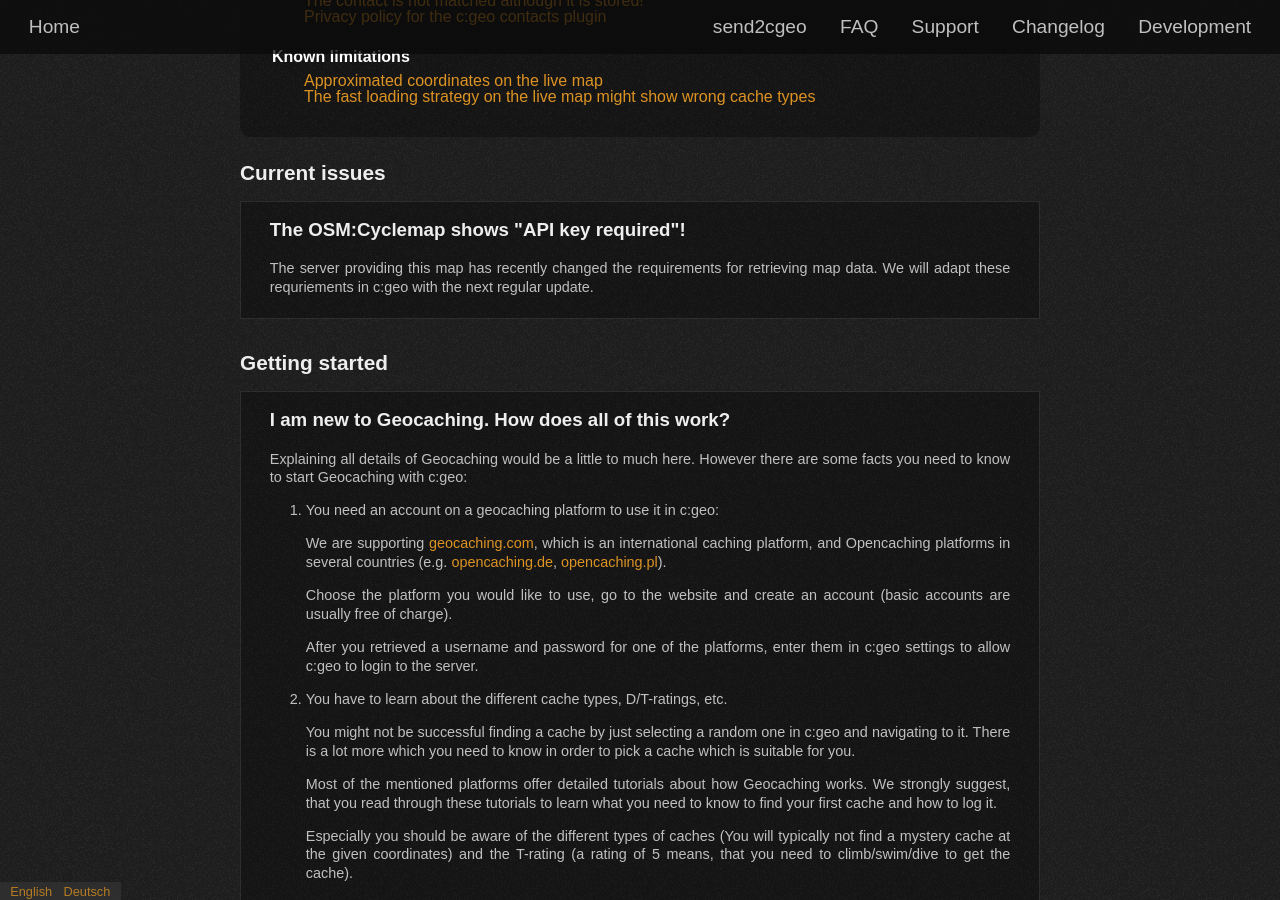
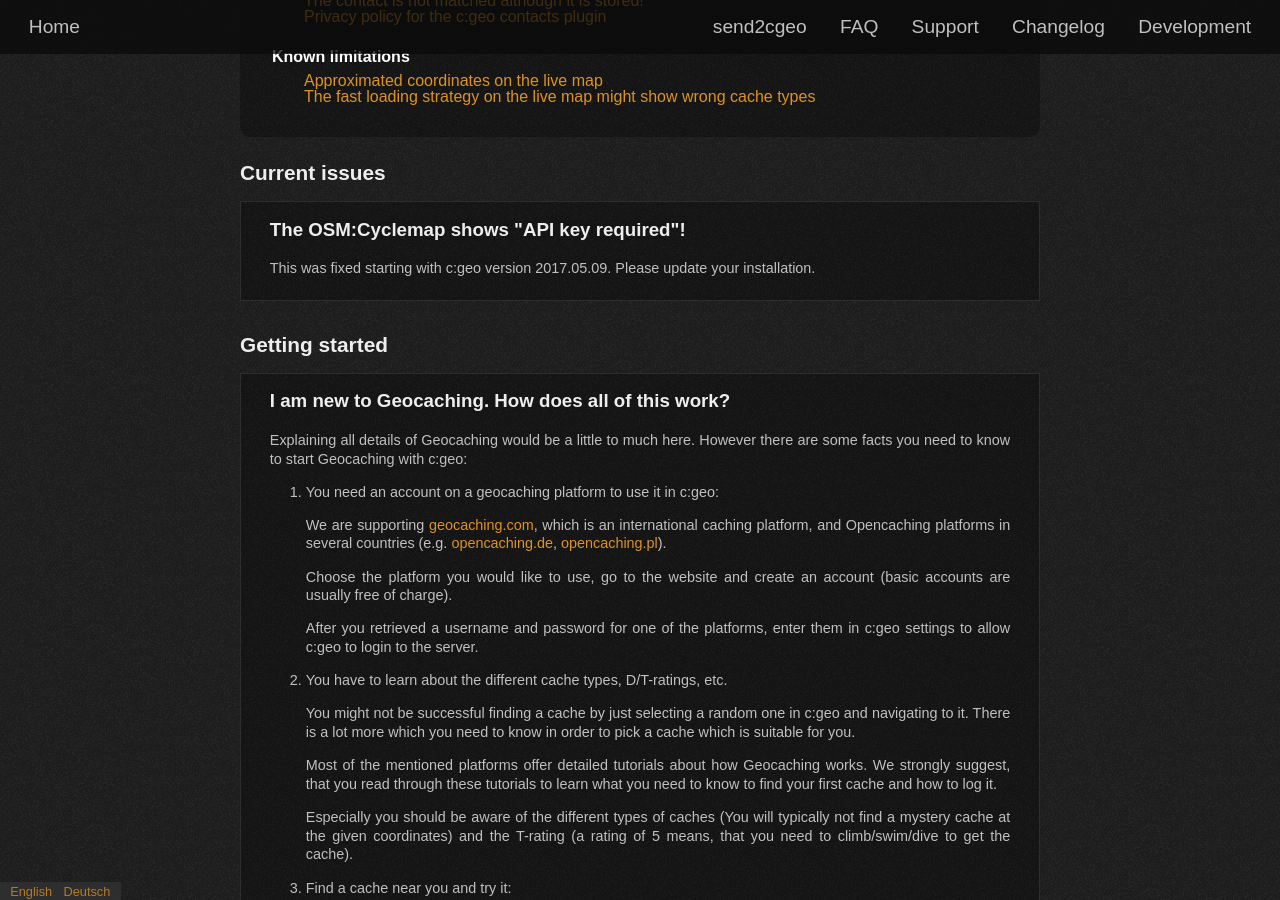
Before and after one commit to cgeo/cgeo.github.io, a Jekyll site: the page built from faq.html, in a window 1280 px wide and 900 px high, scrolled down 2552 px. Built offline with Jekyll 4.4.1, drawn with Linux system fonts in a browser that asks for light colours; some web fonts are replaced.

Commit message:
Update temporary problem

```diff
--- a/_data/faq.yml
+++ b/_data/faq.yml
@@ -7,13 +7,13 @@
         en:
             title: The OSM:Cyclemap shows "API key required"!
             content: |
-                The server providing this map has recently changed the requirements for retrieving map data.
-                We will adapt these requriements in c:geo with the next regular update.
+                This was fixed starting with c:geo version 2017.05.09.
+                Please update your installation.
         de:
             title: Die OSM:Radfahrkarte zeigt "API key required" an!
             content: |
-                Der Server, der diese Karte zur Verfügung stellt, hat kürzlich die die Bedingungen zum Empfang von Kartendaten geändert.
-                Wir werden dies in c:geo mit dem nächsten normalen Update anpassen.
+               Dies wurde ab c:geo Version 2017.05.09 behoben.
+               Bitte aktualisiere deine Installation.
 
 - id: getting-started
   title:
```
